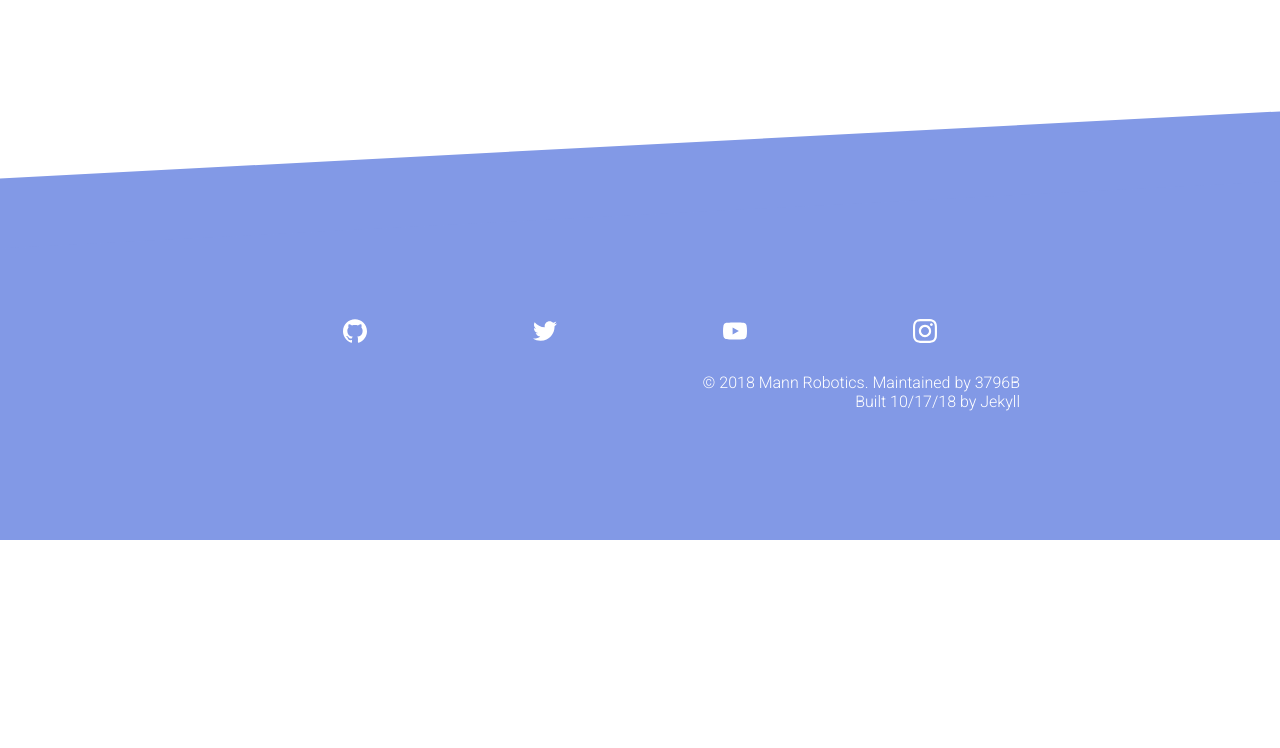
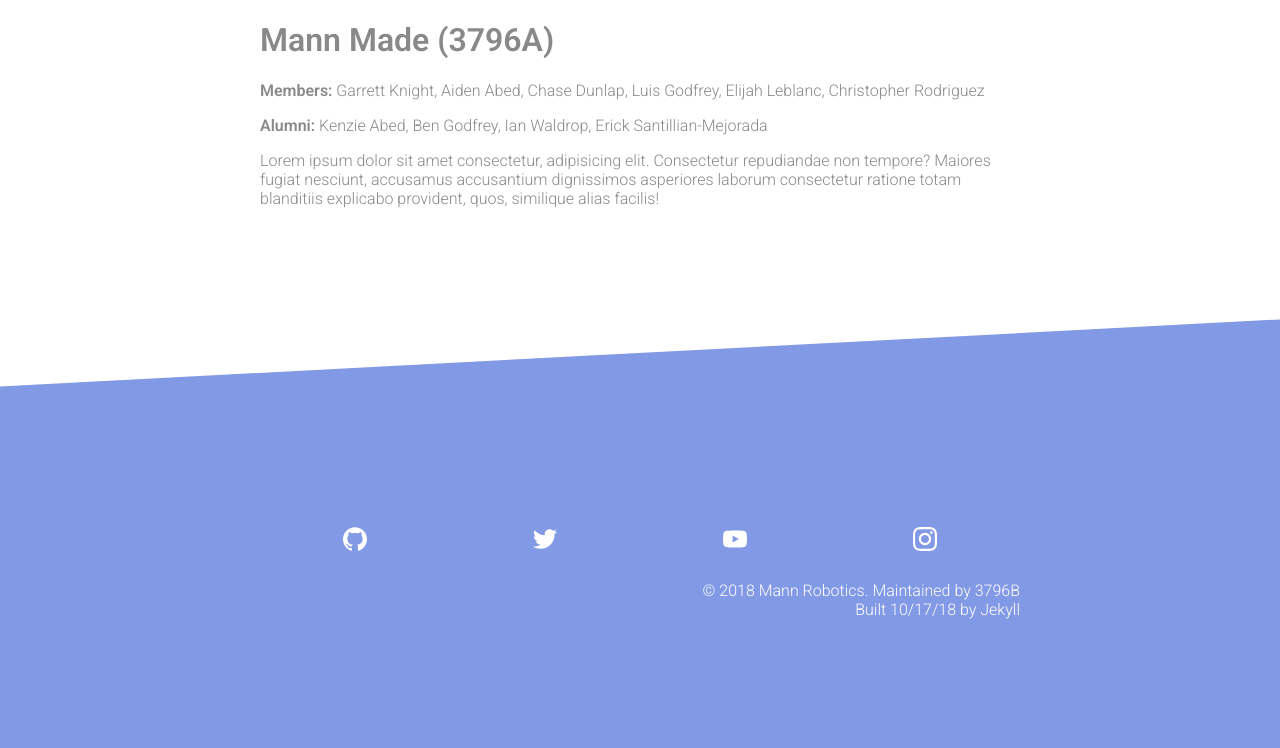
Before and after one commit to mannrobo/mannrobo.github.io, a Jekyll site: the page built from teams/3796A.md, in a window 1280 px wide. Shown: the part 630-1378 px from the top of the page. Built offline with Jekyll 4.4.1, drawn with Linux system fonts in a browser that asks for light colours; before the commit the page ends 1170 px from its top, so only the background shows below that.

Commit message:
Team Content (incomplete)

```diff
--- a/_layouts/post.html
+++ /dev/null
@@ -1,3 +0,0 @@
----
-layout: default
----
--- /dev/null
+++ b/_layouts/team.html
@@ -0,0 +1,13 @@
+---
+layout: default
+---
+
+<h1>{{ page.title }}</h1>
+<p><strong>Members:</strong> {{ page.members }}</p>
+<p><strong>Alumni:</strong> {{ page.alumni }}</p>
+
+{{ content }}
+
+<section class="stats">
+
+</section>
--- a/teams/3796A.md
+++ b/teams/3796A.md
@@ -1,7 +1,12 @@
 ---
 title: Mann Made (3796A)
-layout: post
+layout: team
+
+members: Garrett Knight, Aiden Abed, Chase Dunlap, Luis Godfrey, Elijah Leblanc, Christopher Rodriguez
+alumni: Kenzie Abed, Ben Godfrey, Ian Waldrop, Erick Santillian-Mejorada
 
 image: /assets/images/teams/3796A.jpg
 permalink: /teams/3796A/
 ---
+
+Lorem ipsum dolor sit amet consectetur, adipisicing elit. Consectetur repudiandae non tempore? Maiores fugiat nesciunt, accusamus accusantium dignissimos asperiores laborum consectetur ratione totam blanditiis explicabo provident, quos, similique alias facilis!
```
Also changed, not shown: teams/3796B.md (+6 -1 lines), teams/3796C.md (+6 -1 lines), teams/3796D.md (+4 -1 lines).
